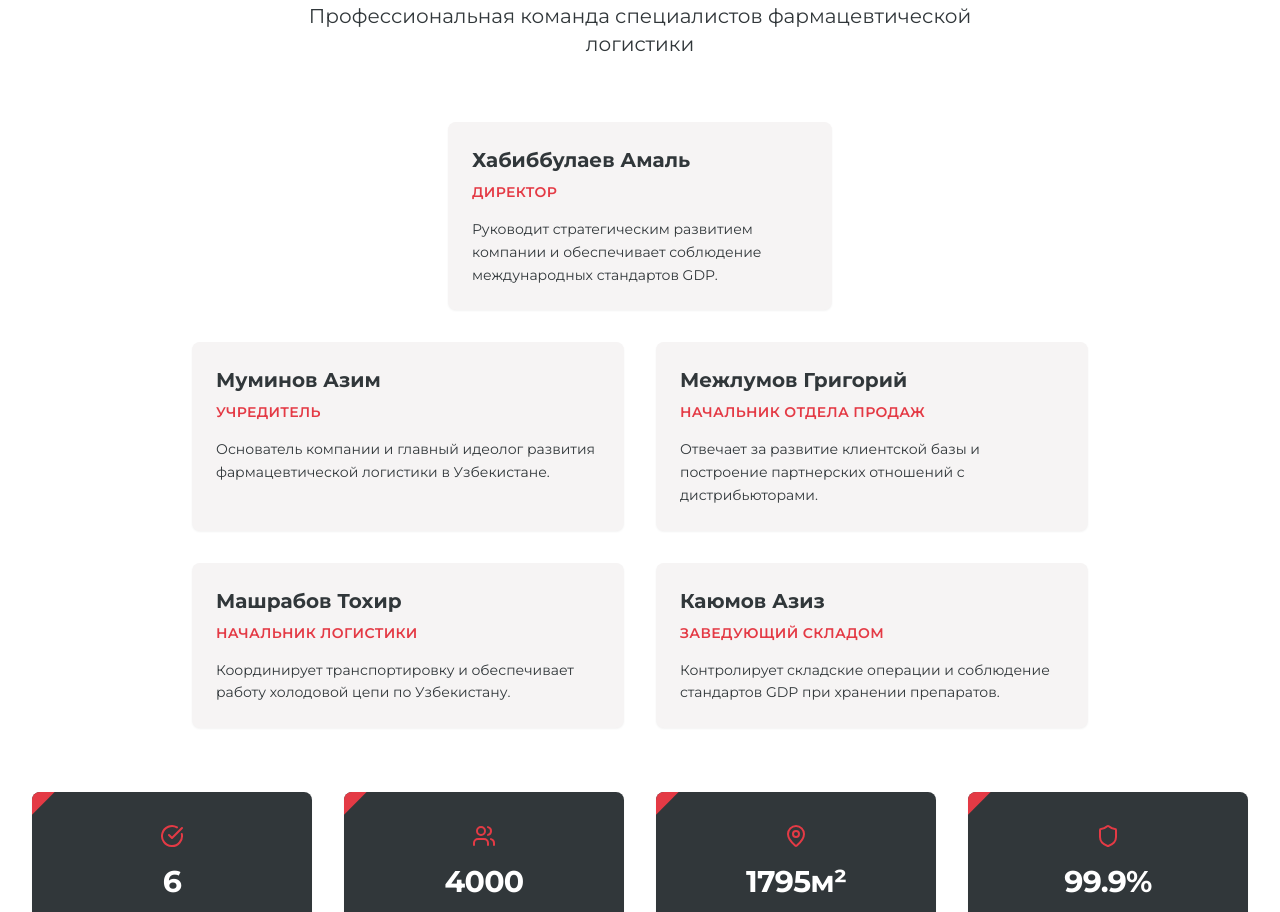
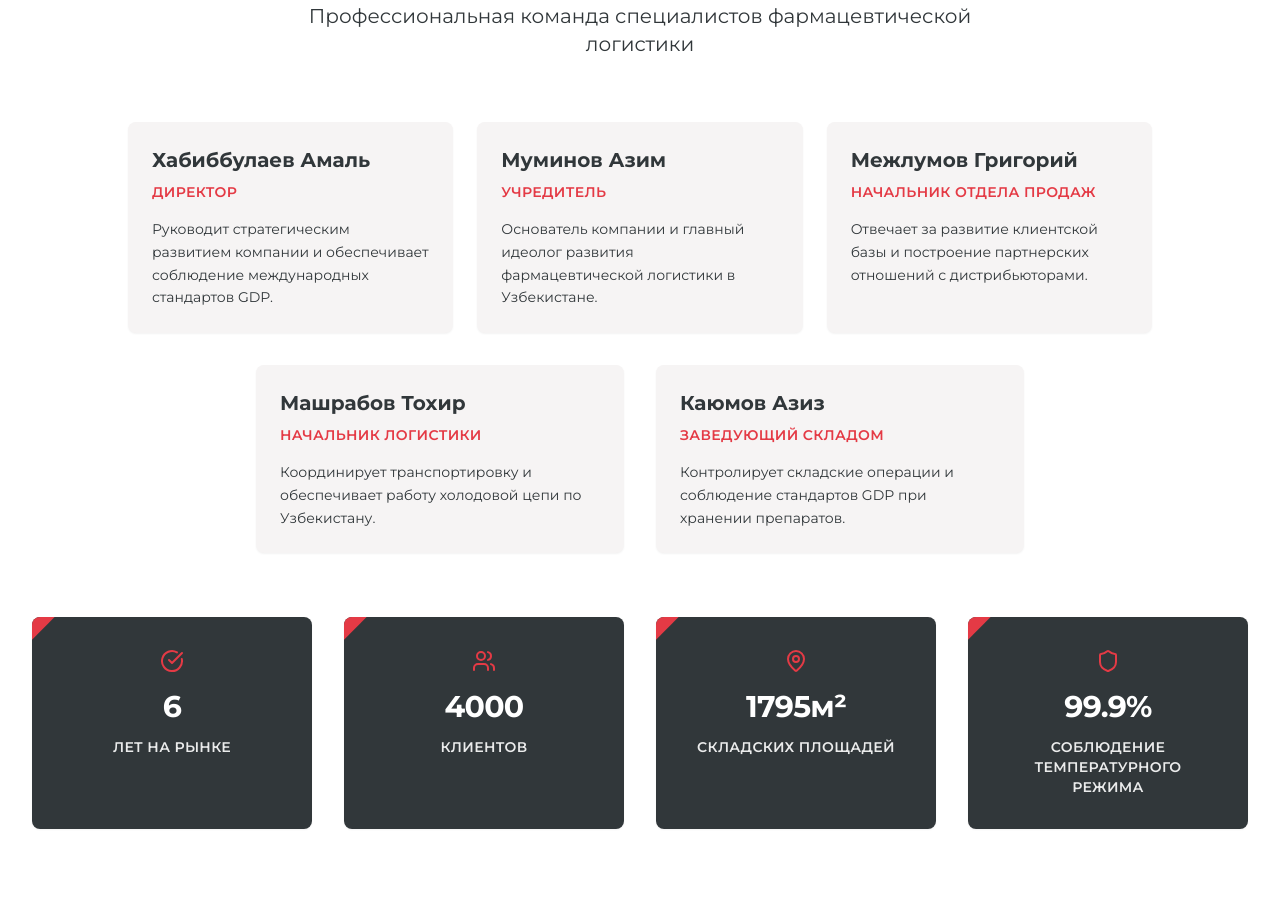
Before and after one commit to Discreeteclectic/fortus-logistics-platform, a React (Vite) app: page /about in a window 1280 px wide. Shown: the part 1720-2632 px from the top of the page. Built offline with nearby package versions, Linux system fonts and the light colour scheme.

Commit message:
Refactor team layout
Adjust the layout of employee cards to a pyramid structure with 3 cards at the top and 2 at the bottom, ensuring the top section is wider than the bottom.

```diff
--- a/src/pages/About.tsx
+++ b/src/pages/About.tsx
@@ -158,27 +158,10 @@ const About = () => {
 
           {/* Pyramid layout */}
           <div className="mb-16">
-            {/* Top row - 1 card (Director) */}
-            <div className="flex justify-center mb-8">
-              <div className="w-full max-w-sm">
-                <Card className="border-0 bg-section-alt overflow-hidden group hover:shadow-xl transition-all duration-300">
-                  <CardContent className="p-6">
-                    <h3 className="text-xl font-bold text-accent mb-2">{team[0].name}</h3>
-                    <p className="text-primary font-semibold mb-4 uppercase tracking-wide text-sm">
-                      {team[0].position}
-                    </p>
-                    <p className="text-muted-foreground text-sm leading-relaxed">
-                      {team[0].description}
-                    </p>
-                  </CardContent>
-                </Card>
-              </div>
-            </div>
-
-            {/* Middle row - 2 cards (Founder and Sales Head) */}
-            <div className="grid grid-cols-1 md:grid-cols-2 gap-8 max-w-4xl mx-auto mb-8">
-              {team.slice(1, 3).map((member, index) => (
-                <Card key={index + 1} className="border-0 bg-section-alt overflow-hidden group hover:shadow-xl transition-all duration-300">
+            {/* Top row - 3 cards (wider) */}
+            <div className="grid grid-cols-1 md:grid-cols-3 gap-6 max-w-5xl mx-auto mb-8">
+              {team.slice(0, 3).map((member, index) => (
+                <Card key={index} className="border-0 bg-section-alt overflow-hidden group hover:shadow-xl transition-all duration-300">
                   <CardContent className="p-6">
                     <h3 className="text-xl font-bold text-accent mb-2">{member.name}</h3>
                     <p className="text-primary font-semibold mb-4 uppercase tracking-wide text-sm">
@@ -192,8 +175,8 @@ const About = () => {
               ))}
             </div>
 
-            {/* Bottom row - 2 cards (Logistics Head and Warehouse Manager) */}
-            <div className="grid grid-cols-1 md:grid-cols-2 gap-8 max-w-4xl mx-auto">
+            {/* Bottom row - 2 cards (narrower) */}
+            <div className="grid grid-cols-1 md:grid-cols-2 gap-8 max-w-3xl mx-auto">
               {team.slice(3, 5).map((member, index) => (
                 <Card key={index + 3} className="border-0 bg-section-alt overflow-hidden group hover:shadow-xl transition-all duration-300">
                   <CardContent className="p-6">
```
